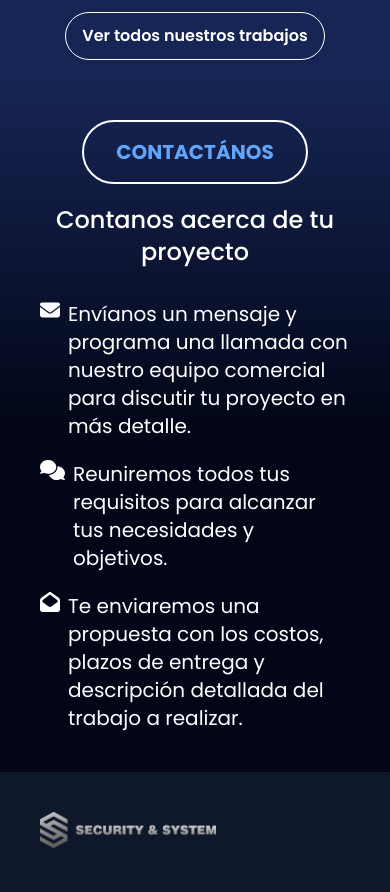
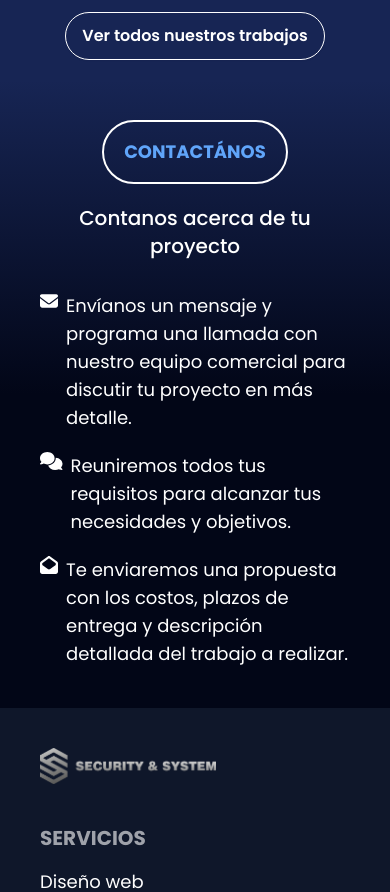
Before and after one commit to valeamayola/security-and-system, a Next.js app: page / in a window 390 px wide. Shown: the part 5380-6272 px from the top of the page. Built offline with nearby package versions, Linux system fonts and the light colour scheme.

Commit message:
Update Contact.tsx

```diff
--- a/app/componentes/Contact.tsx
+++ b/app/componentes/Contact.tsx
@@ -5,11 +5,11 @@ export default function Contact() {
     return (
         <div className="flex bg-gradient-to-b from-blue-950 via-slate-950 to-slate-950 flex-col items-center justify-between py-10 md:py-20 px-10 md:px-32">
             <div className="flex flex-col items-center justify-center mx-5 w-full">
-                <h1 className="text-blue-400 border-2 border-white rounded-full px-8 py-4 uppercase text-xl font-bold">Contactános</h1>
-                <p className="text-white text-2xl font-medium mt-5 text-center">Contanos acerca de tu proyecto</p>
-                <p className="text-xl text-white mt-8 flex"><FontAwesomeIcon className="w-10 mr-2" icon={faEnvelope} />Envíanos un mensaje y programa una llamada con nuestro equipo comercial para discutir tu proyecto en más detalle.</p>
-                <p className="text-xl text-white mt-5 flex"><FontAwesomeIcon className="w-10 mr-2" icon={faComments} />Reuniremos todos tus requisitos para alcanzar tus necesidades y objetivos.</p>
-                <p className="text-xl text-white mt-5 flex"><FontAwesomeIcon className="w-10 mr-2" icon={faEnvelopeOpen} />Te enviaremos una propuesta con los costos, plazos de entrega y descripción detallada del trabajo a realizar.</p>
+                <h1 className="text-blue-400 border-2 border-white rounded-full px-5 md:px-8 py-4 uppercase text-lg md:text-xl font-bold">Contactános</h1>
+                <p className="text-white text-xl md:text-2xl font-medium mt-5 text-center">Contanos acerca de tu proyecto</p>
+                <p className="text-lg md:text-xl text-white mt-8 flex"><FontAwesomeIcon className="w-10 mr-2" icon={faEnvelope} />Envíanos un mensaje y programa una llamada con nuestro equipo comercial para discutir tu proyecto en más detalle.</p>
+                <p className="text-lg md:text-xl text-white mt-5 flex"><FontAwesomeIcon className="w-10 mr-2" icon={faComments} />Reuniremos todos tus requisitos para alcanzar tus necesidades y objetivos.</p>
+                <p className="text-lg md:text-xl text-white mt-5 flex"><FontAwesomeIcon className="w-10 mr-2" icon={faEnvelopeOpen} />Te enviaremos una propuesta con los costos, plazos de entrega y descripción detallada del trabajo a realizar.</p>
             </div>
             <ul className="hidden timeline timeline-vertical">
                 <li>
```
